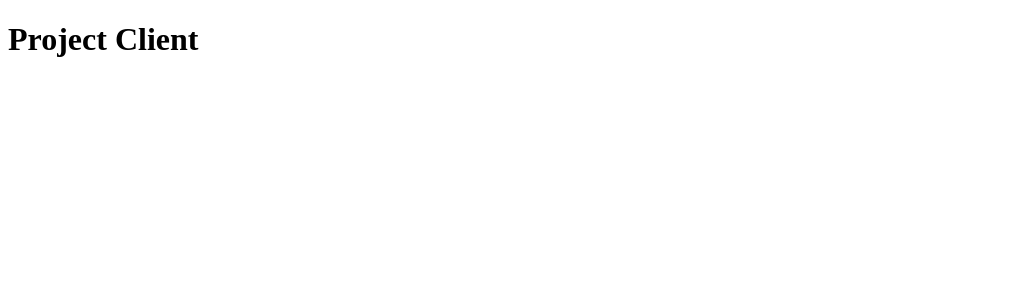
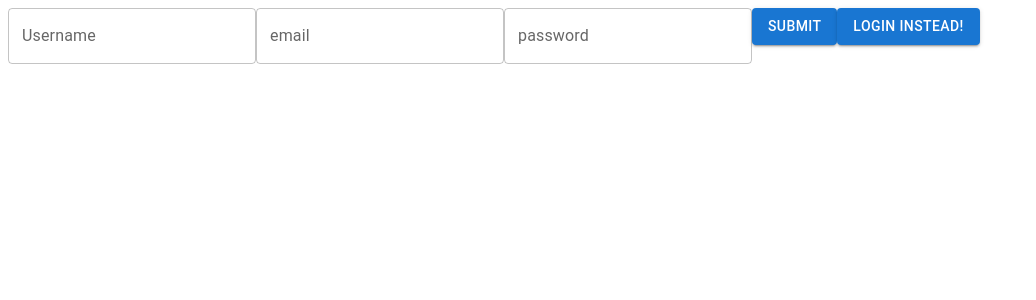
Before and after one commit to KevinJStafford/fantasy_predictor, a React (Create React App) app in the folder client/: page / in a window 1280 px wide. Shown: the top 300 px of the page, without its empty margins (0-1036 px from the left). Built offline with nearby package versions, Linux system fonts and the light colour scheme.

Commit message:
added component files & login skeleton

```diff
--- a/client/src/components/App.js
+++ b/client/src/components/App.js
@@ -1,8 +1,9 @@
 import React, { useEffect, useState } from "react";
 import { Switch, Route } from "react-router-dom";
+import Signup from './Signup'
 
 function App() {
-  return <h1>Project Client</h1>;
+  return <Signup />;
 }
 
 export default App;
--- /dev/null
+++ b/client/src/components/Signup.js
@@ -0,0 +1,86 @@
+import { useState } from 'react';
+import {TextField, Button} from '@mui/material';
+import {useFormik} from 'formik';
+import * as yup from 'yup';
+
+function Signup({setUser}) {
+    const [signup, setSignup] = useState(true)
+
+    const signupSchema = yup.object().shape({
+        username: yup.string()
+        .min(5, 'Too short!')
+        .max(18, 'Too long!')
+        .required('Required!'),
+        email: yup.string().email('Invalid email'),
+        password: yup.string()
+        .min(5, 'Too short!')
+        .max(18, 'Too long!')
+        .required('Required!')
+    })
+
+    const formik = useFormik({
+        initialValues: {
+            username: '',
+            email: '',
+            password: ''
+        },
+        validationSchema: signupSchema,
+        onSubmit: (values) => {
+            const endpoint = signup ? '/users' : '/login'
+            fetch(endpoint, {
+                method: 'POST',
+                headers: {
+                    "Content-type": 'application/json'
+                },
+                body: JSON.stringify(values)
+            }).then((resp) => {
+                if (resp.ok) {
+                    resp.json().then(({user}) => {
+                    setUser(user)
+                    })
+                } else {
+                    console.log('errors? handle error')
+                }
+            })
+        }
+    })
+
+    function toggleSignup() {
+        setSignup((currentSignup) => !currentSignup)
+    }
+
+    return(
+        <div>
+            {/* {formik.errors} */}
+
+        <form onSubmit={formik.handleSubmit}>
+            <TextField
+                id="username"
+                label="Username"
+                variant="outlined"
+                value={formik.values.username}
+                onChange={formik.handleChange}
+            />
+            {signup && <TextField
+                id="email"
+                label="email"
+                variant="outlined"
+                value={formik.values.email}
+                onChange={formik.handleChange}
+              />}
+            <TextField
+                id="password"
+                label="password"
+                type="password"
+                variant="outlined"
+                value={formik.values.password}
+                onChange={formik.handleChange}
+              />
+            <Button variant="contained" type="submit">Submit</Button>
+            <Button variant='contained' onClick={toggleSignup}>{signup ? 'Login instead!' : 'Register for an account'}</Button>
+        </form>
+        </div>
+    )
+}
+
+export default Signup
```
Also changed, not shown: client/src/components/Login.js (added), client/src/components/Members.js (added), client/src/components/Navbar.js (added), client/src/components/Predictions.js (added), client/src/components/Results.js (added).
